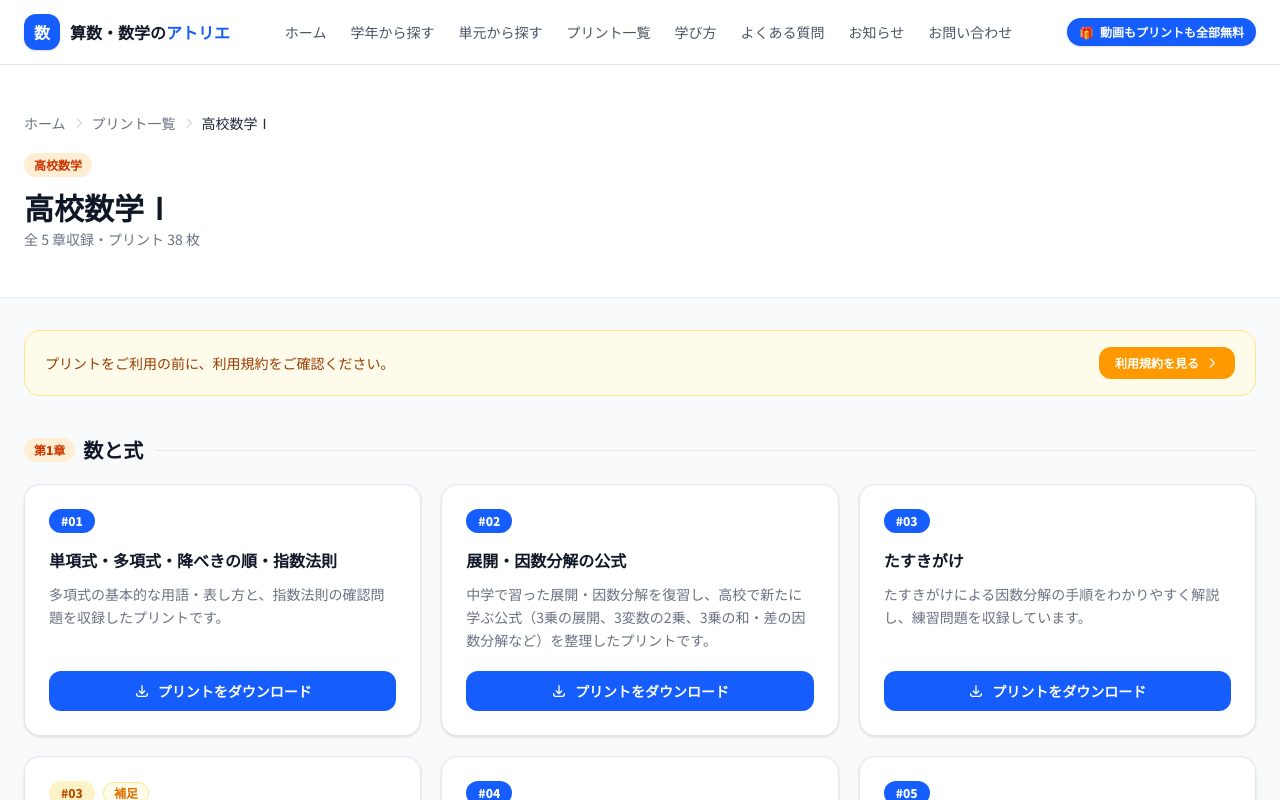
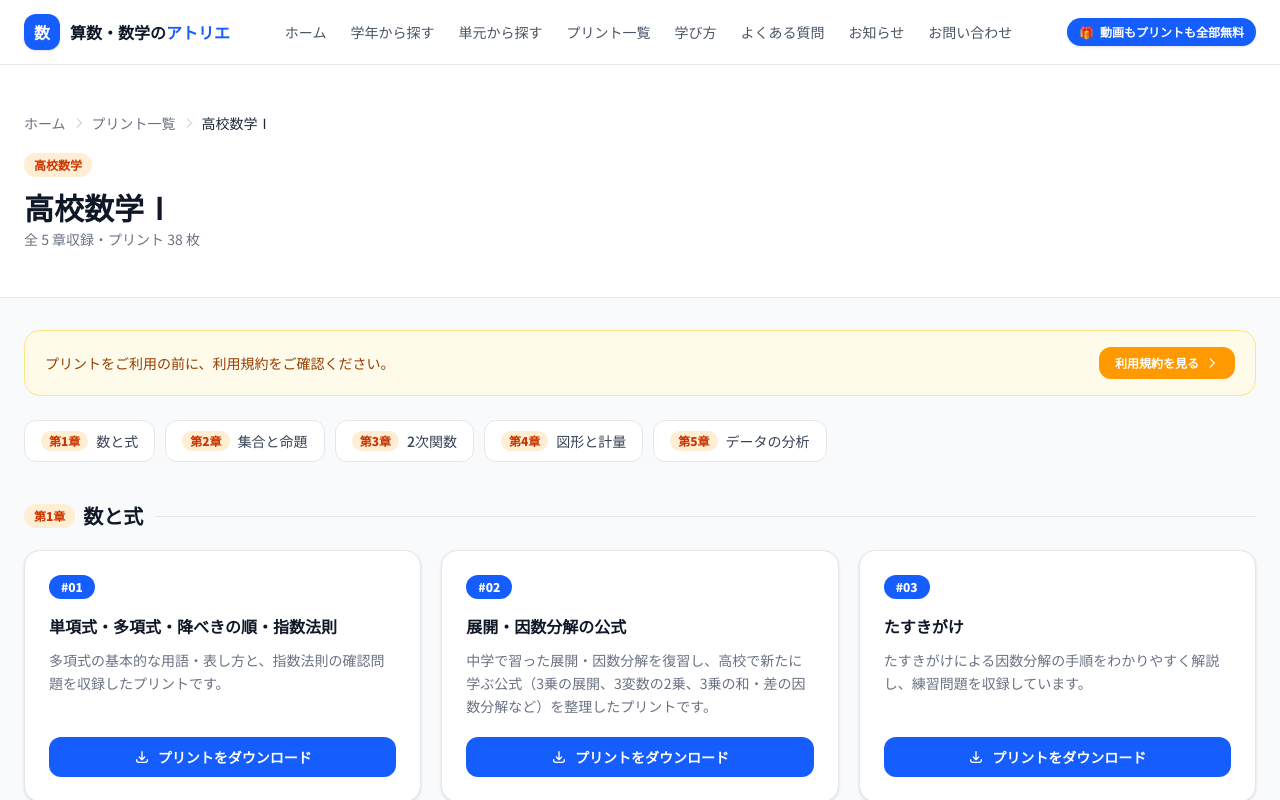
Before and after one commit to mathematics2560/sansu-sugaku-atelier, a Next.js app: page /prints/math1 in a window 1280 px wide. Shown: the top 800 px of the page. Built offline with nearby package versions, Linux system fonts and the light colour scheme.

Commit message:
数学Ⅰ・数学Aページに単元ジャンプナビゲーションを追加
利用規約の下に各章へのジャンプボタンを設置し、ページ内アンカーで
該当章まで移動できるようにした。

Co-Authored-By: Claude Sonnet 4.6 <noreply@anthropic.com>

```diff
--- a/app/prints/math1/page.tsx
+++ b/app/prints/math1/page.tsx
@@ -323,9 +323,13 @@ function PrintCard({ p }: { p: Print }) {
   );
 }
 
+function chapterAnchorId(chapter: Chapter): string {
+  return `chapter-${chapter.num.replace(/[^0-9]/g, "")}`;
+}
+
 function ChapterSection({ chapter }: { chapter: Chapter }) {
   return (
-    <section>
+    <section id={chapterAnchorId(chapter)} className="scroll-mt-24">
       <div className="flex items-center gap-3 mb-5">
         <div className="flex items-center gap-2">
           <span className="bg-orange-100 text-orange-700 text-xs font-black px-2.5 py-1 rounded-full">
@@ -393,6 +397,24 @@ export default function Math1Page() {
           </div>
         </div>
 
+        {/* Unit navigation */}
+        <div className="max-w-screen-xl mx-auto px-4 sm:px-6 pt-6">
+          <div className="flex flex-wrap gap-2.5">
+            {CHAPTERS.map((chapter) => (
+              <a
+                key={chapter.num}
+                href={`#${chapterAnchorId(chapter)}`}
+                className="flex items-center gap-2 bg-white border border-gray-200 rounded-xl px-4 py-2.5 hover:border-orange-300 hover:shadow-sm transition-all duration-150"
+              >
+                <span className="text-xs font-black bg-orange-100 text-orange-700 px-2 py-0.5 rounded-full">
+                  {chapter.num}
+                </span>
+                <span className="text-sm font-medium text-gray-700">{chapter.title}</span>
+              </a>
+            ))}
+          </div>
+        </div>
+
         {/* Chapters */}
         <div className="max-w-screen-xl mx-auto px-4 sm:px-6 py-10 space-y-12">
           {CHAPTERS.map((chapter) => (
--- a/app/prints/mathA/page.tsx
+++ b/app/prints/mathA/page.tsx
@@ -225,9 +225,13 @@ function PrintCard({ p }: { p: Print }) {
   );
 }
 
+function chapterAnchorId(chapter: Chapter): string {
+  return `chapter-${chapter.num.replace(/[^0-9]/g, "")}`;
+}
+
 function ChapterSection({ chapter }: { chapter: Chapter }) {
   return (
-    <section>
+    <section id={chapterAnchorId(chapter)} className="scroll-mt-24">
       <div className="flex items-center gap-3 mb-5">
         <div className="flex items-center gap-2">
           <span className="bg-orange-100 text-orange-700 text-xs font-black px-2.5 py-1 rounded-full">
@@ -295,6 +299,24 @@ export default function MathAPage() {
           </div>
         </div>
 
+        {/* Unit navigation */}
+        <div className="max-w-screen-xl mx-auto px-4 sm:px-6 pt-6">
+          <div className="flex flex-wrap gap-2.5">
+            {CHAPTERS.map((chapter) => (
+              <a
+                key={chapter.num}
+                href={`#${chapterAnchorId(chapter)}`}
+                className="flex items-center gap-2 bg-white border border-gray-200 rounded-xl px-4 py-2.5 hover:border-orange-300 hover:shadow-sm transition-all duration-150"
+              >
+                <span className="text-xs font-black bg-orange-100 text-orange-700 px-2 py-0.5 rounded-full">
+                  {chapter.num}
+                </span>
+                <span className="text-sm font-medium text-gray-700">{chapter.title}</span>
+              </a>
+            ))}
+          </div>
+        </div>
+
         {/* Chapters */}
         <div className="max-w-screen-xl mx-auto px-4 sm:px-6 py-10 space-y-12">
           {CHAPTERS.map((chapter) => (
```
